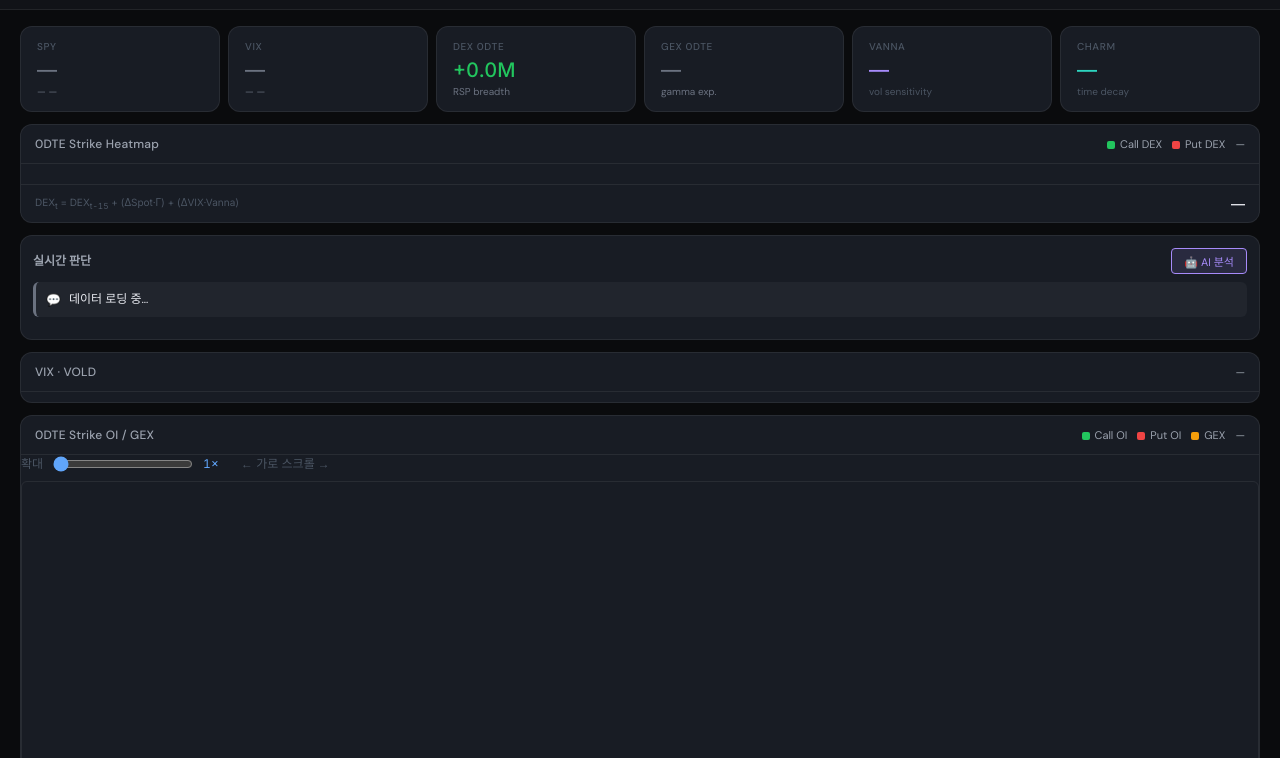
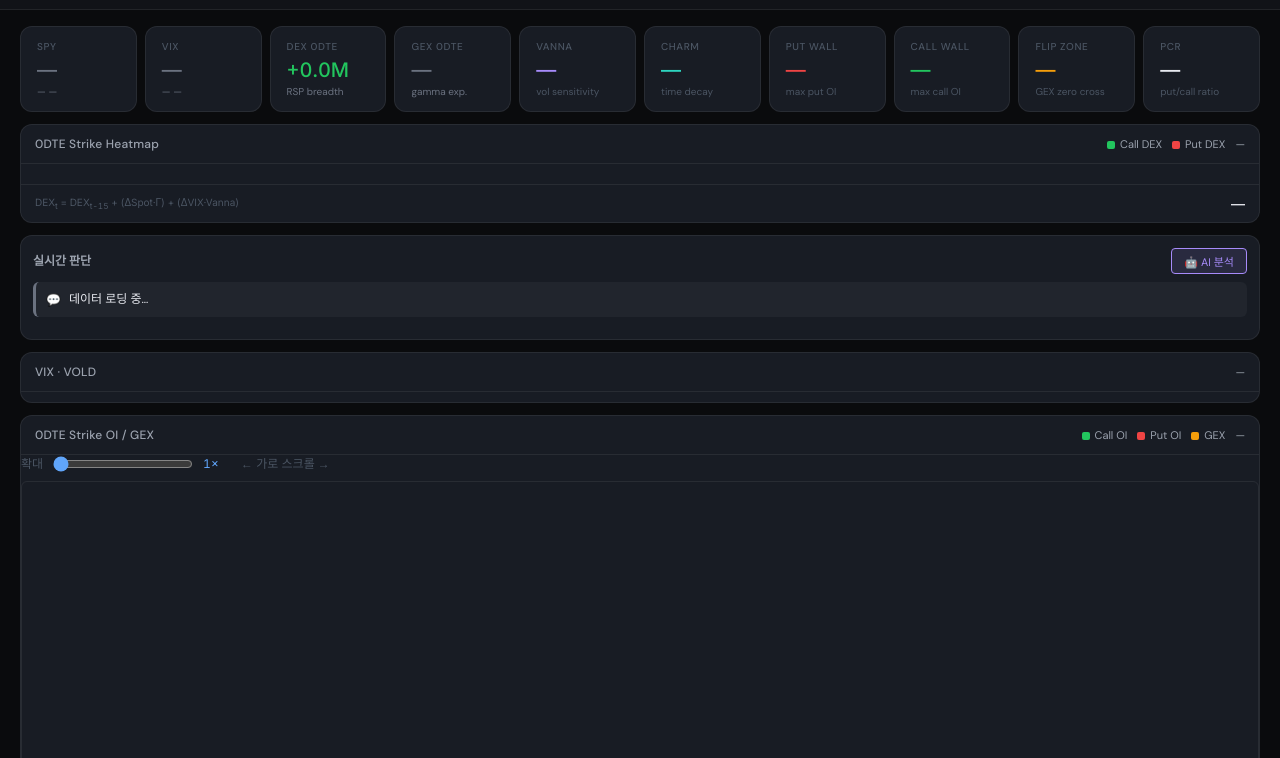
Before and after one commit to DrBalance/DexBoard, a website built with Vite: page frontend/index.html in a window 1280 px wide. Shown: the part 42-800 px from the top of the page. Built offline with nearby package versions, Linux system fonts and the light colour scheme; no server answers.

Commit message:
Add files via upload

```diff
--- a/frontend/index.html
+++ b/frontend/index.html
@@ -76,6 +76,26 @@
           <div class="metric-label">Charm</div>
           <div class="metric-value" id="m-charm0" style="color:var(--teal)">—</div>
           <div class="metric-sub">time decay</div>
+        </div>
+        <div class="metric">
+          <div class="metric-label">Put Wall</div>
+          <div class="metric-value" id="m-put-wall" style="color:var(--red)">—</div>
+          <div class="metric-sub">max put OI</div>
+        </div>
+        <div class="metric">
+          <div class="metric-label">Call Wall</div>
+          <div class="metric-value" id="m-call-wall" style="color:var(--green)">—</div>
+          <div class="metric-sub">max call OI</div>
+        </div>
+        <div class="metric">
+          <div class="metric-label">Flip Zone</div>
+          <div class="metric-value" id="m-flip-zone" style="color:var(--amber)">—</div>
+          <div class="metric-sub">GEX zero cross</div>
+        </div>
+        <div class="metric">
+          <div class="metric-label">PCR</div>
+          <div class="metric-value" id="m-pcr">—</div>
+          <div class="metric-sub">put/call ratio</div>
         </div>
       </div>
 
```
